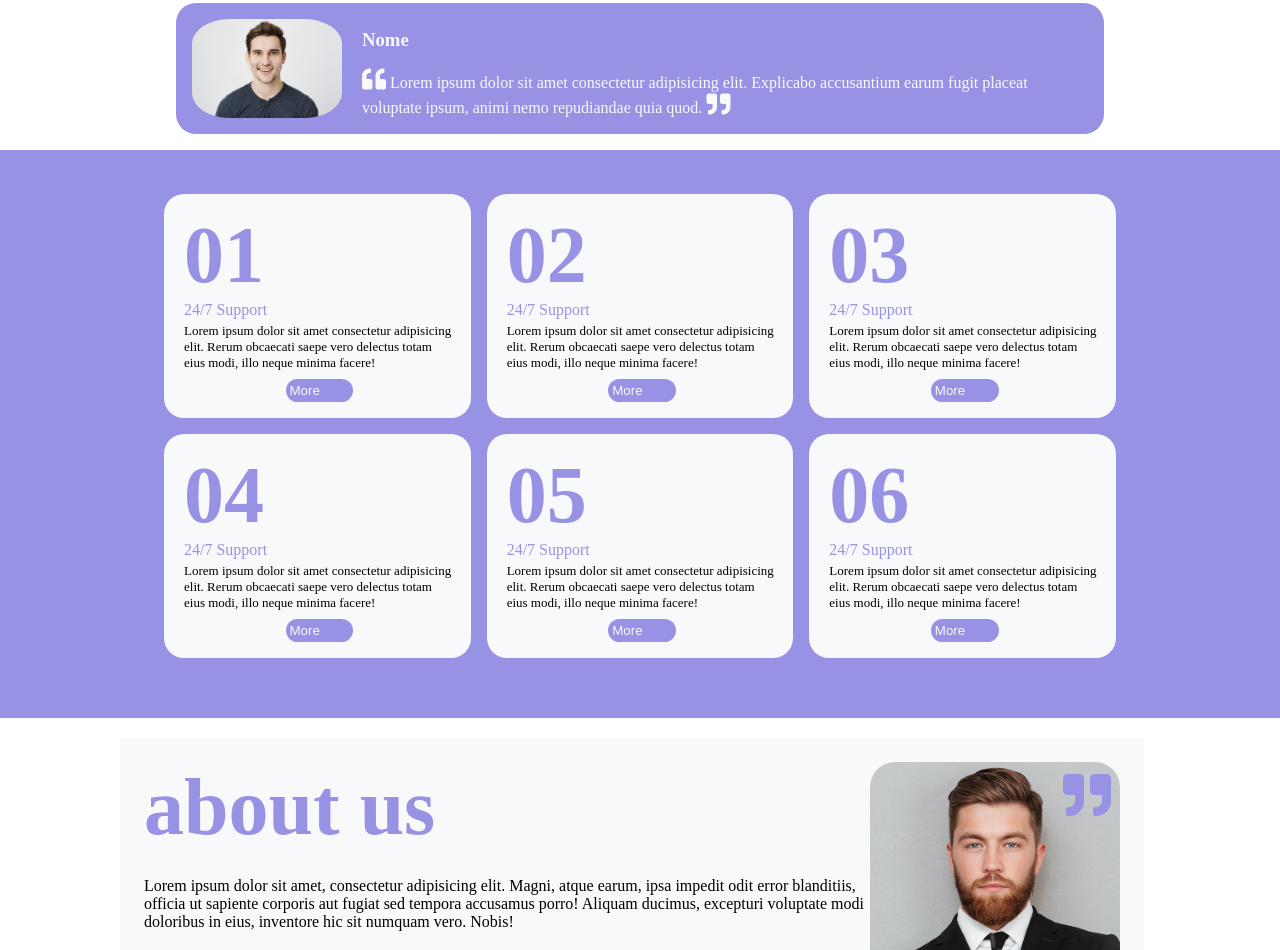
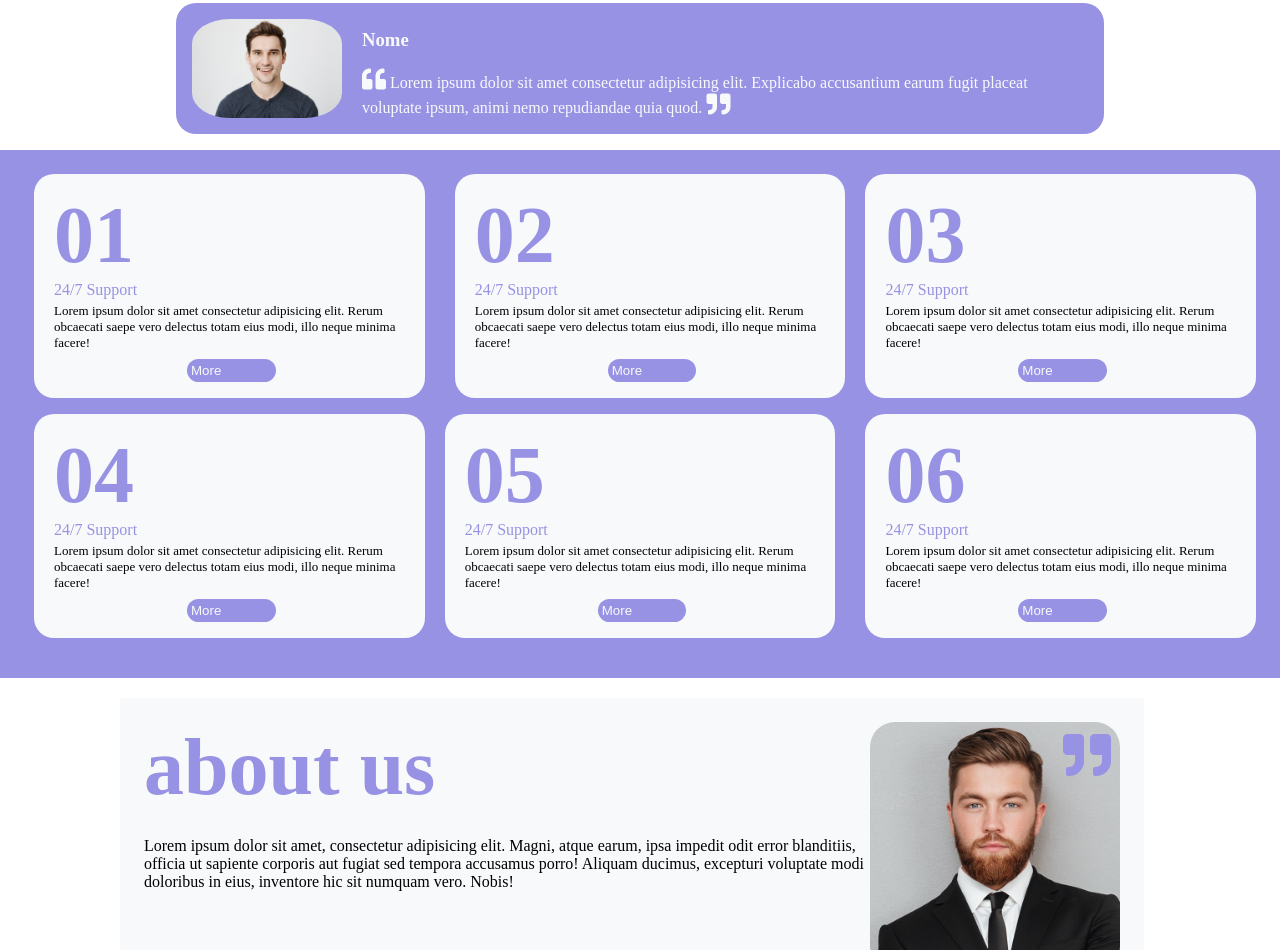
Before and after one commit to Riccardo-Rocco/htmlcss-responsive-layout, a plain HTML site: page index.html in a window 1280 px wide. Shown: the part 1741-2691 px from the top of the page. Drawn offline with Linux system fonts and the light colour scheme.

Commit message:
correzzioni pt1

```diff
--- a/css/style.css
+++ b/css/style.css
@@ -60,7 +60,16 @@
 }
 
 
+.card-row-lilla {
+    display: flex;
+    flex-wrap: wrap;
+    justify-content: space-between;
+}
 
+.card-smalllilla {
+    width: 100%;
+    margin-bottom: 20px;
+}
 
 
 .image-wrapper {
@@ -90,6 +99,11 @@
     justify-content: center;
     align-items: center;
 }
+
+
+
+
+
 
 /* mediaquery*/
 @media (min-width: 768px) {
@@ -144,7 +158,32 @@
         margin: 20px 120px;
     }
 
+
+    .card-smalllilla {
+        width: calc(50% - 10px);
+        margin-right: 20px;
+    }
+    .card-smalllilla:nth-child(2n) {
+        margin-right: 0;
+    }
+
 }
+
+
+
+
+
+
+
+
+
+
+
+
+
+
+
+
 
 
 @media (min-width: 1024px) {
@@ -246,16 +285,22 @@
         margin-right: 10em;
     }
 
+                 /* cards numerate */
 
-    .card-containerlilla {
+     .card-containerlilla {
         display: flex;
-        flex-direction: column;
-        align-items: center;
+        flex-wrap: wrap;
+        justify-content: space-between;
+        gap: 20px;
     }
-
-    .card-containerlilla {
-        max-width: 80%;
-        margin: 20px 140px;
+    .card-smalllilla {
+        flex: 0 1 calc(33.33% - 20px);
+        margin: 0 10px;
+        box-sizing: border-box;
+        padding: 20px;
+    }
+    .card-smalllilla:nth-child(3n) {
+        margin-right: 0;
     }
 
     .section-finish{
--- a/index.html
+++ b/index.html
@@ -143,13 +143,10 @@
 
                                              <!-- sezione cards numerate-->
 </section>
-<div class="bg-lilla">
 <section class="bg-lilla p-4 w-100 card-containerlilla">
-
-        <div class="card-row">
-
-
-            <div class="bg-bianco card-small mb-3 p-3 flex column justify-center align-center border-radius">
+    <div class="card-row-lilla">
+        <!-- Prima card -->
+    <div class="bg-bianco card-smalllilla mb-3 p-3 flex column justify-center align-center border-radius">
         <ul class="list-none pl-1">
             <li><span class="txt-lilla bold size-3">01</span></li>
             <li class="txt-lilla m-font mb-1">24/7 Support</li>
@@ -160,8 +157,8 @@
         </ul>
     </div>
 
-
-            <div class="bg-bianco card-small mb-3 p-3 flex column justify-center align-center border-radius">
+    <!-- Seconda card -->
+    <div class="bg-bianco card-smalllilla mb-3 p-3 flex column justify-center align-center border-radius">
         <ul class="list-none pl-1">
             <li><span class="txt-lilla bold size-3">02</span></li>
             <li class="txt-lilla m-font mb-1">24/7 Support</li>
@@ -172,8 +169,8 @@
         </ul>
     </div>
 
-
-            <div class="bg-bianco card-small mb-3 p-3 flex column justify-center align-center border-radius">
+    <!-- Terza card -->
+    <div class="bg-bianco card-smalllilla mb-3 p-3 flex column justify-center align-center border-radius">
         <ul class="list-none pl-1">
             <li><span class="txt-lilla bold size-3">03</span></li>
             <li class="txt-lilla m-font mb-1">24/7 Support</li>
@@ -183,13 +180,8 @@
             </li>
         </ul>
     </div>
-        </div>
-
-
-        <div class="card-row">
-
-
-            <div class="bg-bianco card-small mb-3 p-3 flex column justify-center align-center border-radius">
+    <!-- quarta card -->
+    <div class="bg-bianco card-smalllilla mb-3 p-3 flex column justify-center align-center border-radius">
         <ul class="list-none pl-1">
             <li><span class="txt-lilla bold size-3">04</span></li>
             <li class="txt-lilla m-font mb-1">24/7 Support</li>
@@ -199,8 +191,8 @@
             </li>
         </ul>
     </div>
-
-            <div class="bg-bianco card-small mb-3 p-3 flex column justify-center align-center border-radius">
+    <!-- quinta card -->
+    <div class="bg-bianco card-smalllilla mb-3 p-3 flex column justify-center align-center border-radius">
         <ul class="list-none pl-1">
             <li><span class="txt-lilla bold size-3">05</span></li>
             <li class="txt-lilla m-font mb-1">24/7 Support</li>
@@ -210,8 +202,8 @@
             </li>
         </ul>
     </div>
-
-            <div class="bg-bianco card-small mb-3 p-3 flex column justify-center align-center border-radius">
+    <!-- sesta card -->
+    <div class="bg-bianco card-smalllilla mb-3 p-3 flex column justify-center align-center border-radius">
         <ul class="list-none pl-1">
             <li><span class="txt-lilla bold size-3">06</span></li>
             <li class="txt-lilla m-font mb-1">24/7 Support</li>
@@ -223,9 +215,11 @@
     </div>
 
 
+    </div>
 
-        </div>
+
 </section>
+
 
                                             <!-- sezione bianca con cards e icona  position-->
 
```
Lines whose indentation alone changed are shown as unchanged.
